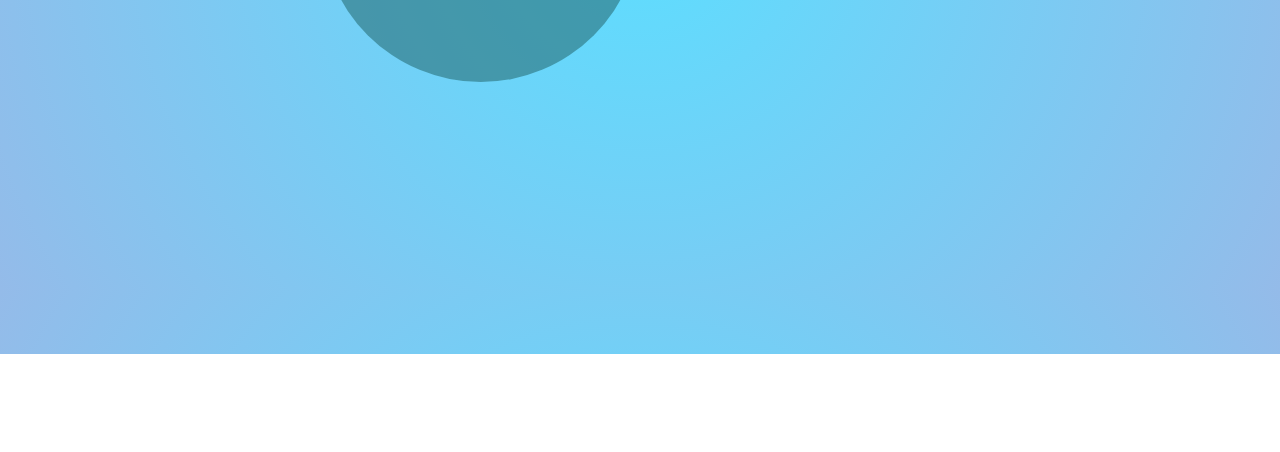
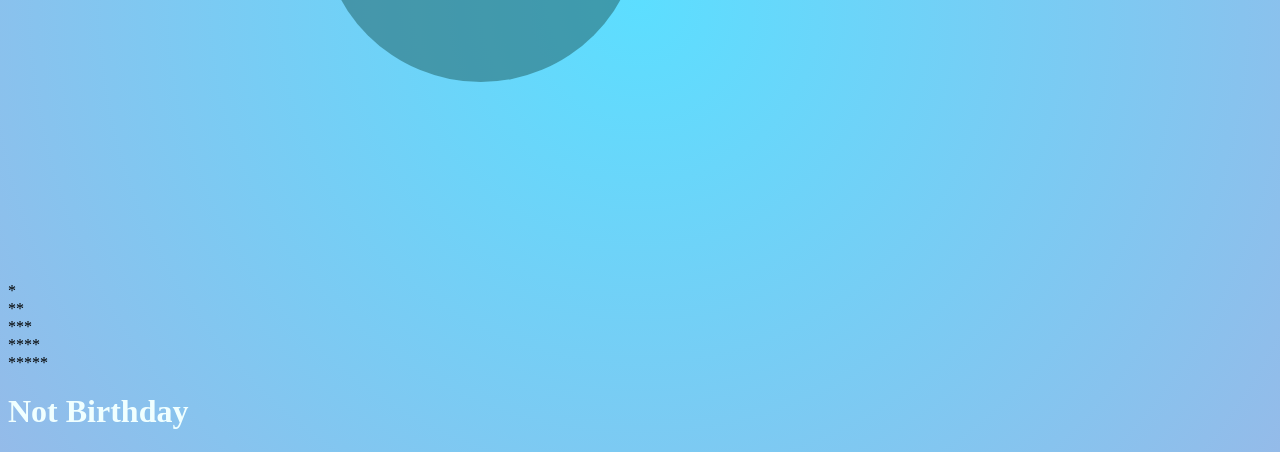
Before and after one commit to shivamrajtech/JavaScrript_data, a plain HTML site: page jspart2/index.html in a window 1280 px wide. Shown: the part 446-898 px from the top of the page. Before the commit the page ends 800 px from the top, so only its background shows below. Drawn offline with Linux system fonts and the light colour scheme.

Commit message:
loop concepts

```diff
--- a/jspart2/index.html
+++ b/jspart2/index.html
@@ -31,6 +31,7 @@
 
         h1:hover {
             color: aquamarine;
+            transform: translateY(-50%);
         }
 
         #but {
--- a/jspart2/main.js
+++ b/jspart2/main.js
@@ -315,22 +315,136 @@
 
 // Object method
 
-const shivamObject = {
-        firstname: 'shivam',
-        lastname:'raj',
-        birthYear : 1997,
-        friends: ['suman' ,'raina' , 'utkarsh' ],
-        job : 'Devloper',
-        // caclAge: function (birthYear){
-        //     return 2021 - birthYear
-        //         }
-        caclAge: function (){
-            return 2021 - this.birthYear;
-                }
+// const shivamObject = {
+//         firstname: 'shivam',
+//         lastname:'raj',
+//         birthYear : 1997,
+//         friends: ['suman' ,'raina' , 'utkarsh' ],
+//         job : 'Devloper',
+//         hasDriversLicense:true,
+//         // caclAge: function (birthYear){
+//         //     return 2021 - birthYear
+//         //         }
+//         caclAge: function (){
+//             this.age = 2021 - this.birthYear;
+//             return this.age;
+//                 },
 
-    };
+//             getSummary:function(){
+//                return  `${shivamObject.firstname} is  a ${this.caclAge()} year old ${shivamObject.job} , and he has ${this.hasDriversLicense ? 'a' : 'no'} driver's license`;    //use ternary operator
+//             }
+//     };
 
-//    console.log(shivamObject.caclAge(1997));
-//    console.log(shivamObject['caclAge'](1997));
+// //    console.log(shivamObject.caclAge(1997));
+// //    console.log(shivamObject['caclAge'](1997));
+
+// console.log(shivamObject.caclAge());
+
+// console.log(shivamObject.getSummary());
+
+// #######################Challenge 3#
+
+// const shivamObj = {
+//     firstname: 'shivam',
+//     lastname:'raj',
+//     mass:84,
+//     height:1.8,
+
+//     bmiCalc: function (){
+//         this.bodyMass = this.mass / this.height  **2;
+//         return this.bodyMass;
+//     }
+// }
+// const utkarshGandu ={
+//     firstname:'Utkarsh',
+//      lastname:'gandu',
+//      mass:65 ,
+//      height:1.6,
+
+//      bmiCalc: function (){
+//          this.bodyMass = this.mass / this.height  **2;
+//          return this.bodyMass;
+//      }
+
+//  }
+
+//  shivamObj.bmiCalc();
+//  utkarshGandu.bmiCalc();
+//  console.log(shivamObj.bodyMass,utkarshGandu.bodyMass);
+
+// if(shivamObj.bodyMass>utkarshGandu.bodyMass)
+// {
+//     console.log(`${shivamObj.firstname } ${shivamObj.lastname } is the king`);
+// }else{
+//     console.log(`${utkarshGandu.firstname } is the king`);
+// }
+
+// const factorial = function (number){
+//     let answer = 1;
+//     if(number===0 || number===0 ){
+//         return answer;
+//     }else{
+//         for(let i=1;i<=number;i++){
+//         answer= answer*i;
+//         console.log(answer);
+//         }
+//         return answer;
+//     }
+
+// }
+
+
+//     const n=5;
+
+//     console.log(factorial(n));
+
+// ++++++++++++++for loop+++++++++++
+
+// for(let i =1; i<=10; i+=0.5){
+//     console.log('utkarsh gandu',i);
+// }
+
+
+
+
+const shivamObject = [
+    'shivam',
+'raj',
+    1997,
+ ['suman' ,'raina' , 'utkarsh' ],
+ 'Devloper',
+];
+
+
+for(let i = shivamObject.length -1 ;  i>=0 ; i-=1){
+    const reversedata=i+" " + shivamObject[i];
+   console.log(reversedata);
+}
+
+for(let num = 1; num<=10; num+=2){
+    console.log("*");
+}
+
+for (let i = 1; i <= 5; i++) {
+    for (let j = 1; j <= i; j++) {
+        document.write('*');
+    }
+    document.write('<br />');
+
+}
+
+for(var i=1; i<=10; i*=2){
+    console.log("* ".repeat(i));
+ }
+const number= 6;
+if(number===5){
+    for(let i =2 ; i<=10;i+=1){
+        document.write('<h1>Happy birthday</h1>');
+    }
+}else{
+    document.write('<h1>Not Birthday</h1>');
+}
+
+
 
 console.log(shivamObject.caclAge());
```
